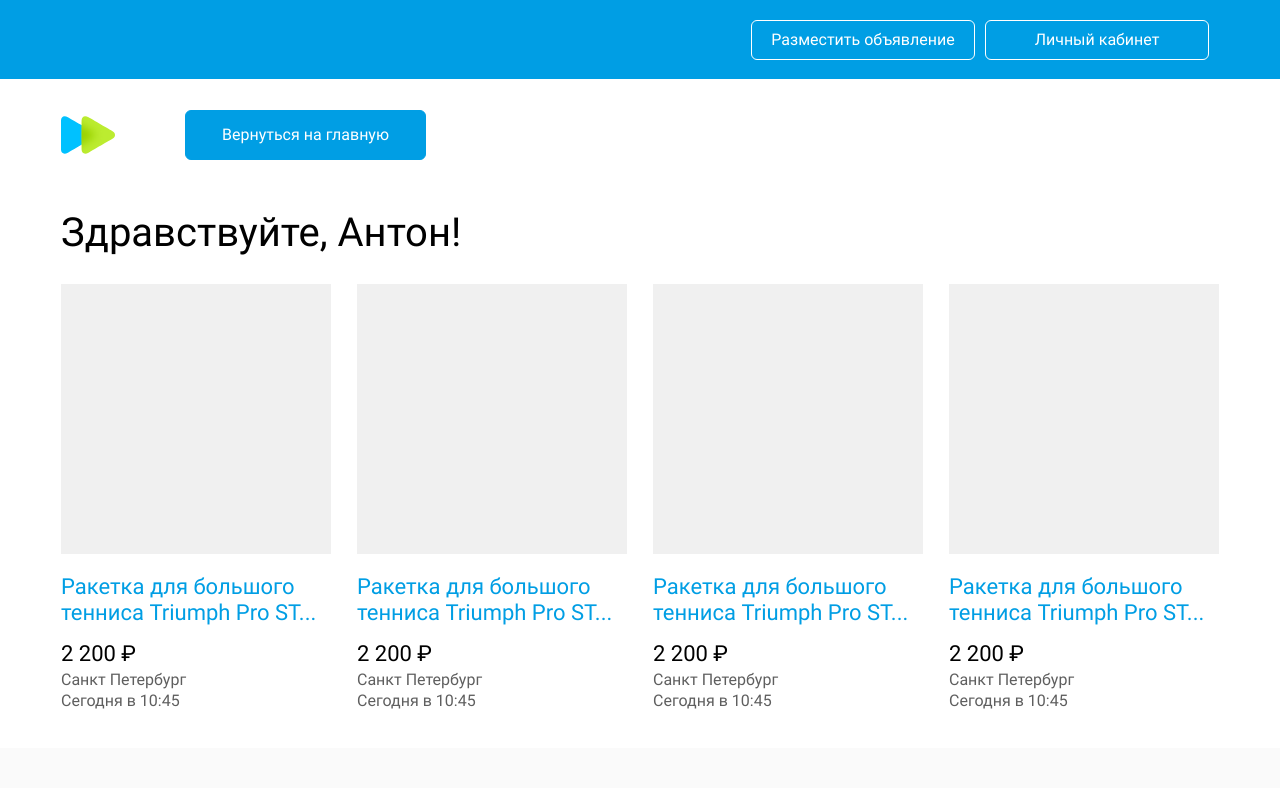
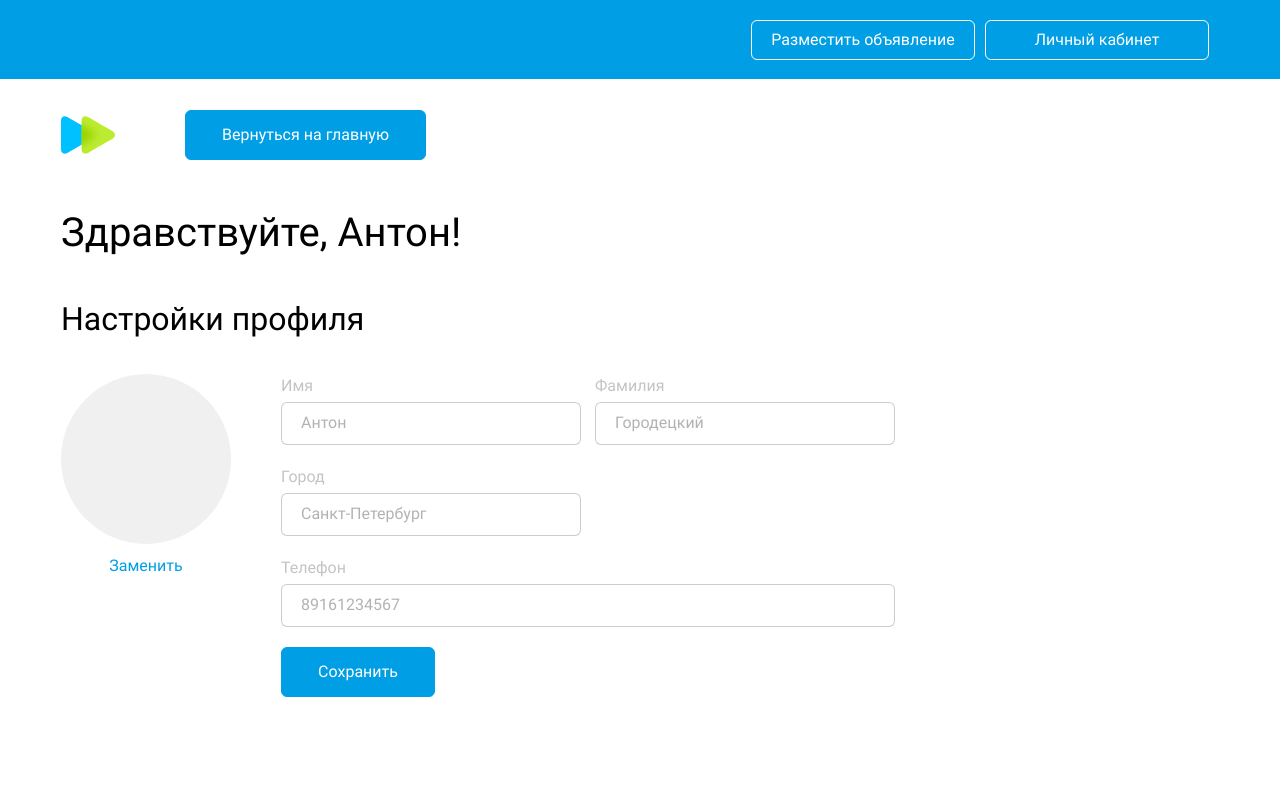
Before and after one commit to ushink/analogue-Avito, a React (Create React App) app: page /profile in a window 1280 px wide. Shown: the top 788 px of the page. Built offline with nearby package versions, Linux system fonts and the light colour scheme.

Commit message:
feat: add profile page form

```diff
--- a/src/components/common/Header/Header.jsx
+++ b/src/components/common/Header/Header.jsx
@@ -3,8 +3,10 @@ import s from './Header.module.css'
 import {
     LOGIN_ROUTE,
     REGISTRATION_ROUTE,
-    MAIN_ROUTE
+    MAIN_ROUTE,
+    PROFILE_ROUTE
 } from '../../../utils/constants'
+import { Link } from 'react-router-dom'
 
 function Header() {
     const { pathname } = useLocation()
@@ -16,11 +18,15 @@ function Header() {
         <header className={s.header}>
             <nav className={s.nav}>
                 {pathname === MAIN_ROUTE ? (
-                    <button className={s.btn}>Вход в личный кабинет</button>
+                    <Link to={LOGIN_ROUTE}>
+                        <button className={s.btn}>Вход в личный кабинет</button>
+                    </Link>
                 ) : (
                     <>
                         <button className={s.btn}>Разместить объявление</button>
-                        <button className={s.btn}>Личный кабинет</button>
+                        <Link to={PROFILE_ROUTE}>
+                            <button className={s.btn}>Личный кабинет</button>
+                        </Link>
                     </>
                 )}
             </nav>
--- a/src/components/common/Menu/Menu.module.css
+++ b/src/components/common/Menu/Menu.module.css
@@ -44,33 +44,6 @@
     color: #000000;
 }
 
-.search::-webkit-input-placeholder {
-    background-color: transparent;
-    color: rgba(0, 0, 0, 0.3);
-    font-style: normal;
-    font-weight: 400;
-    font-size: 16px;
-    line-height: 24px;
-}
-
-.search:-ms-input-placeholder {
-    background-color: transparent;
-    color: rgba(0, 0, 0, 0.3);
-    font-style: normal;
-    font-weight: 400;
-    font-size: 16px;
-    line-height: 24px;
-}
-
-.search::-ms-input-placeholder {
-    background-color: transparent;
-    color: rgba(0, 0, 0, 0.3);
-    font-style: normal;
-    font-weight: 400;
-    font-size: 16px;
-    line-height: 24px;
-}
-
 .search::placeholder {
     background-color: transparent;
     color: rgba(0, 0, 0, 0.3);
--- /dev/null
+++ b/src/mock/formInfo.js
@@ -0,0 +1,26 @@
+export const formInfo = [
+    {
+        id: 1,
+        label: 'Имя',
+        type: 'text',
+        placeholder: 'Антон'
+    },
+    {
+        id: 2,
+        label: 'Фамилия',
+        type: 'text',
+        placeholder: 'Городецкий'
+    },
+    {
+        id: 3,
+        label: 'Город',
+        type: 'text',
+        placeholder: 'Санкт-Петербург'
+    },
+    {
+        id: 4,
+        label: 'Телефон',
+        type: 'tel',
+        placeholder: '89161234567'
+    }
+]
--- a/src/pages/Profile/Profile.jsx
+++ b/src/pages/Profile/Profile.jsx
@@ -1,6 +1,7 @@
 import Header from '../../components/common/Header/Header'
 import Menu from '../../components/common/Menu/Menu'
 import ProductList from '../../components/product/ProductList/ProductList'
+import { formInfo } from '../../mock/formInfo'
 import { productsUser } from '../../mock/products'
 import s from './Profile.module.css'
 
@@ -13,8 +14,42 @@ function Profile() {
                     <Menu />
                     <div className={s.content}>
                         <h2 className={s.title}>Здравствуйте, Антон!</h2>
-
-                        <ProductList products={productsUser}/>
+                        <div className={s.profile}>
+                            <h3 className={s.titleProfile}>
+                                Настройки профиля
+                            </h3>
+                            <div className={s.box}>
+                                <div className={s.avatar}>
+                                    <div className={s.foto}></div>
+                                    <button className={s.btnChange}>
+                                        Заменить
+                                    </button>
+                                </div>
+                                <form className={s.form} action="#">
+                                    {formInfo.map((el) => (
+                                        <div className={s.item} key={el.id}>
+                                            <label className={s.label}>
+                                                {el.label}
+                                            </label>
+                                            <input
+                                                className={
+                                                    el.type === 'tel'
+                                                        ? s.inputTel
+                                                        : s.input
+                                                }
+                                                type={el.type}
+                                                placeholder={el.placeholder}
+                                            />
+                                        </div>
+                                    ))}
+                                    <button className={s.btnSave}>
+                                        Сохранить
+                                    </button>
+                                </form>
+                            </div>
+                        </div>
+                        <h3 className={s.titleProfile}>Мои товары</h3>
+                        <ProductList products={productsUser} />
                     </div>
                 </main>
             </div>
--- a/src/pages/Profile/Profile.module.css
+++ b/src/pages/Profile/Profile.module.css
@@ -26,10 +26,106 @@
 }
 
 .title {
-    font-style: normal;
     font-weight: 500;
     font-size: 40px;
     line-height: 42px;
     color: #000000;
     margin-bottom: 30px;
 }
+
+.profile {
+    display: flex;
+    flex-direction: column;
+    margin-bottom: 70px;
+}
+
+.titleProfile {
+    color: #000;
+    font-size: 32px;
+    font-weight: 500;
+    line-height: 220%;
+    margin-bottom: 20px;
+}
+
+.box {
+    display: flex;
+    column-gap: 50px;
+}
+
+.avatar {
+    display: flex;
+    flex-direction: column;
+    align-items: center;
+    row-gap: 10px;
+}
+
+.foto {
+    width: 170px;
+    height: 170px;
+    border-radius: 50%;
+    background-color: #f0f0f0;
+}
+
+.btnChange {
+    color: #009ee4;
+    font-size: 16px;
+    font-weight: 400;
+    line-height: 150%;
+    background-color: transparent;
+}
+
+.form {
+    width: 630px;
+    display: -webkit-box;
+    display: -ms-flexbox;
+    display: flex;
+    -ms-flex-wrap: wrap;
+    flex-wrap: wrap;
+    row-gap: 20px;
+}
+
+.item {
+    display: flex;
+    flex-direction: column;
+    margin-right: 14px;
+}
+
+.label {
+    color: #c4c4c4;
+    font-size: 16px;
+    font-weight: 500;
+    line-height: 150%;
+    padding-bottom: 4px;
+}
+
+.inputTel,
+.input {
+    color: #000;
+    border: 1px solid rgba(0, 0, 0, 0.2);
+    border-radius: 6px;
+    padding: 13px 19px;
+    width: 300px;
+}
+
+.inputTel {
+    width: 614px;
+}
+
+.inputTel::placeholder,
+.input::placeholder {
+    background-color: transparent;
+    color: rgba(0, 0, 0, 0.3);
+    font-size: 16px;
+    line-height: 24px;
+}
+
+.btnSave {
+    font-size: 16px;
+    line-height: 1;
+    color: #ffffff;
+    width: 154px;
+    height: 50px;
+    background-color: #009ee4;
+    border-radius: 6px;
+    border: 1px solid #009ee4;
+}
```
